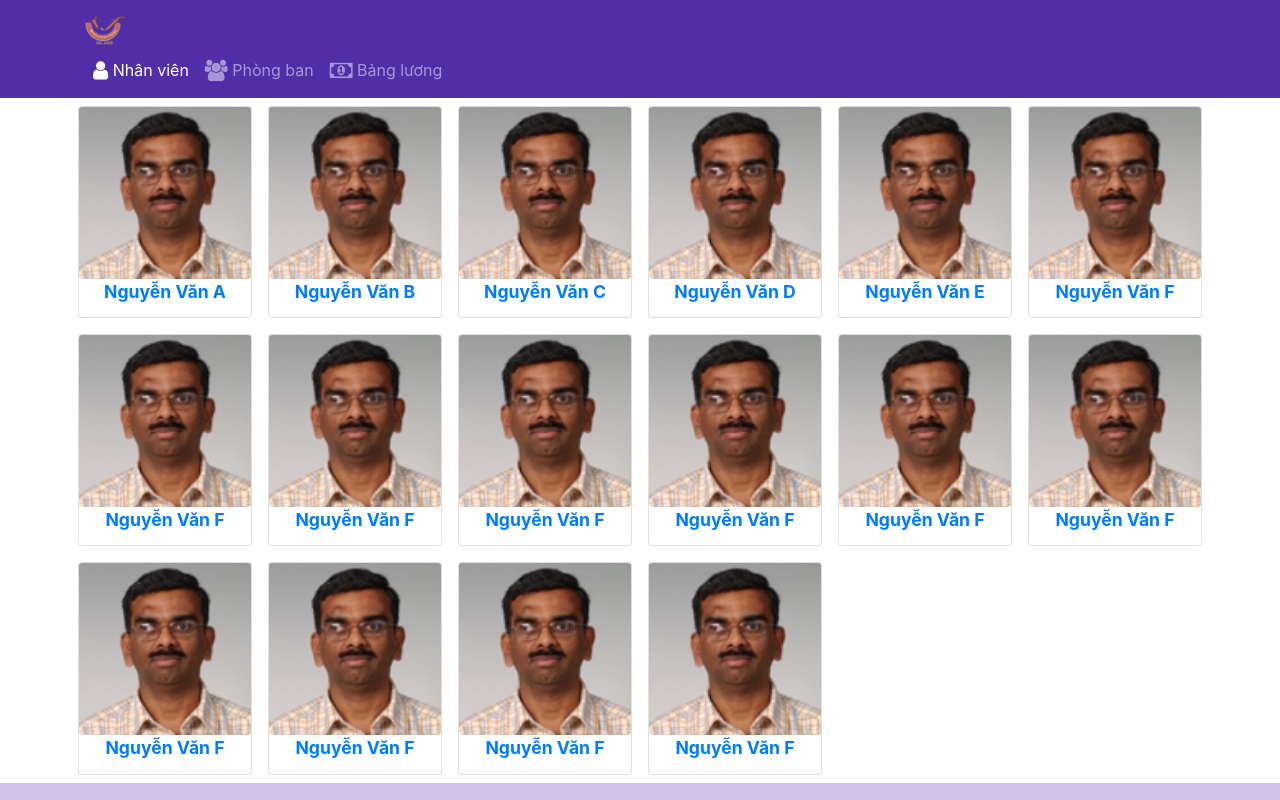
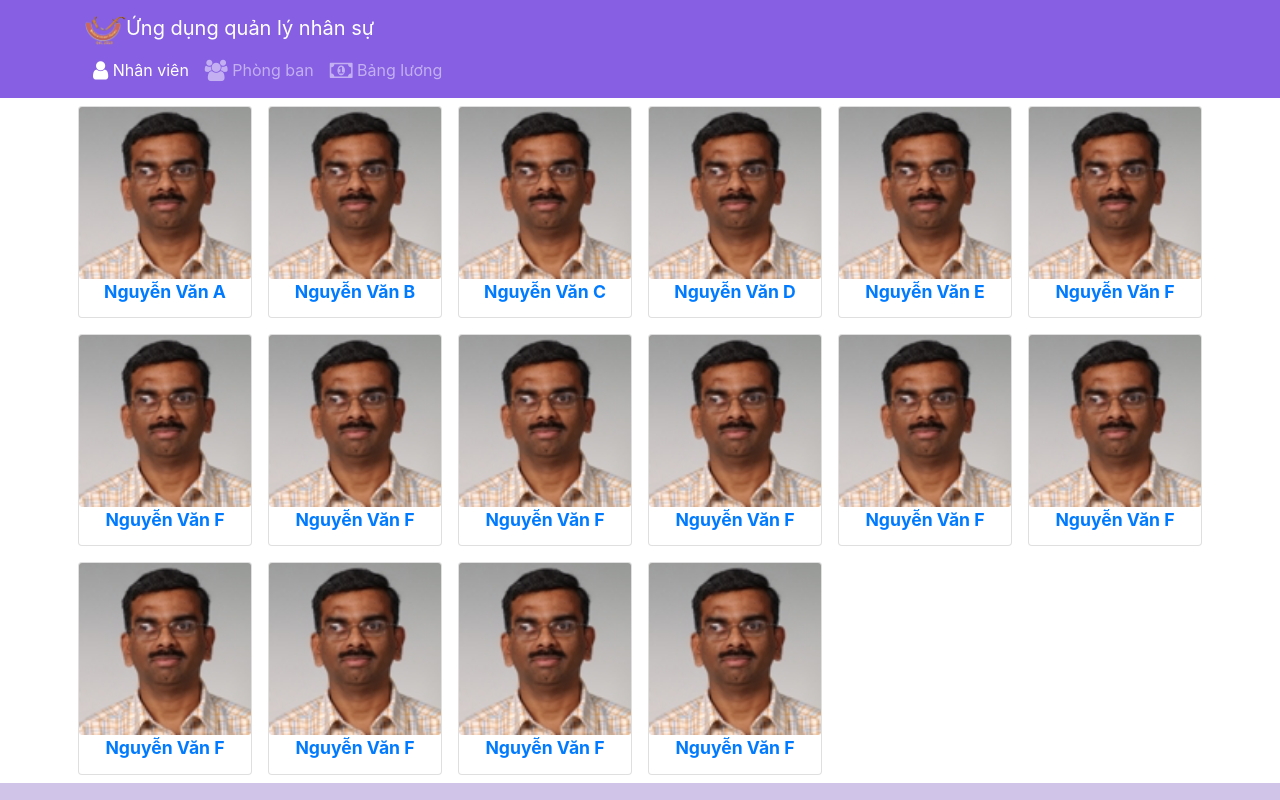
Before and after one commit to shineofichi/FUNiXReactJSASM, a React (Create React App) app: page /staffs in a window 1280 px wide. Shown: the top 800 px of the page. Built offline with nearby package versions, Linux system fonts and the light colour scheme.

Commit message:
Change Header Title

```diff
--- a/src/App.css
+++ b/src/App.css
@@ -29,7 +29,7 @@ address {
 }
 
 .navbar-dark {
-  background-color: #512da8;
+  background-color: #865fe2;
 }
 .card-title {
   font-weight: bold;
--- a/src/components/HeaderComponent.js
+++ b/src/components/HeaderComponent.js
@@ -35,6 +35,7 @@ class Header extends Component {
                 width="41"
                 alt="Funix"
               />
+              Ứng dụng quản lý nhân sự
             </NavbarBrand>
             <Collapse isOpen={this.state.isNavOpen} navbar>
               <Nav navbar>
```
